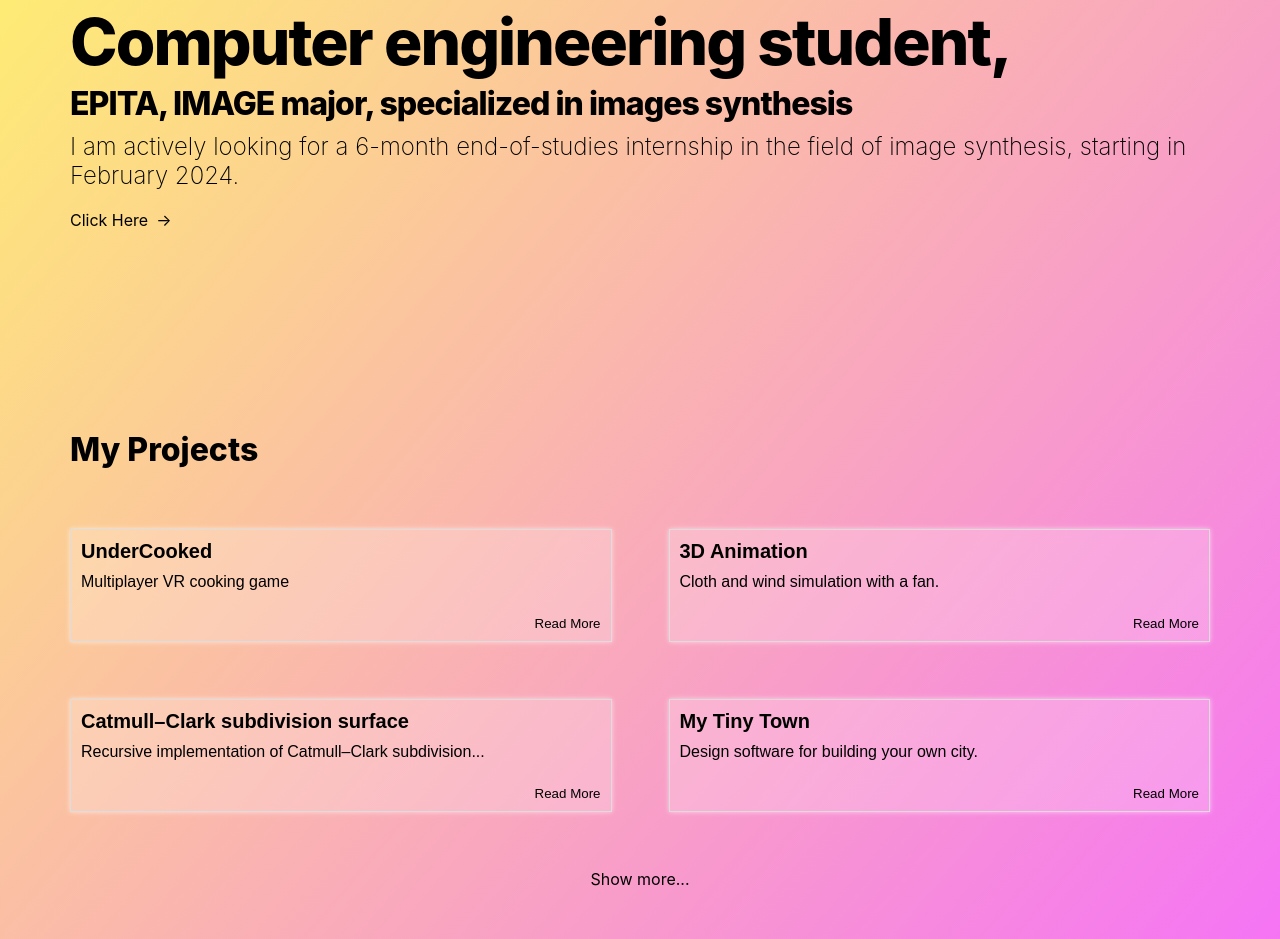
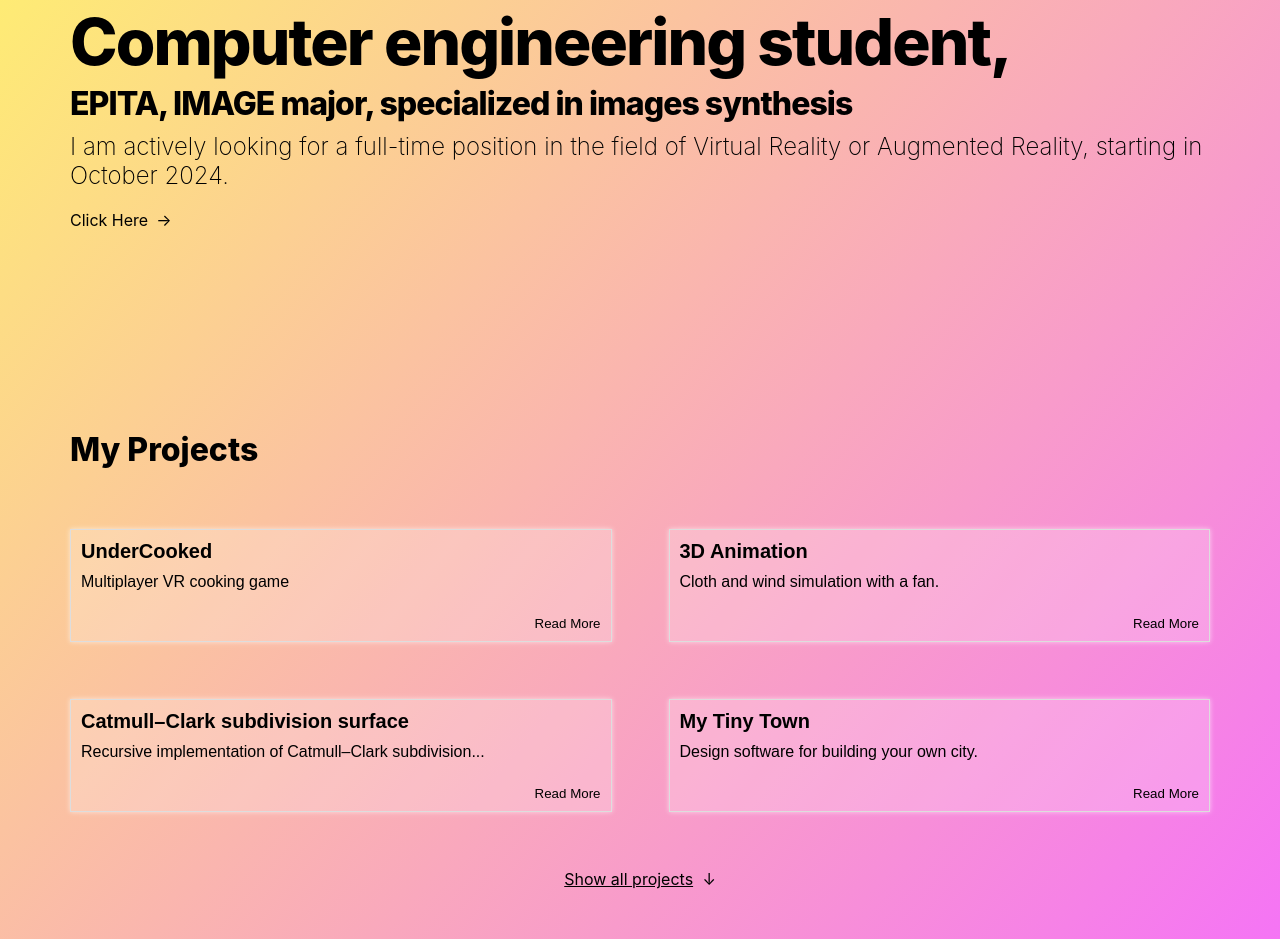
Before and after one commit to charlotte-pbt/portfolio, a SvelteKit app: page / in a window 1280 px wide. Shown: the part 240-1179 px from the top of the page. Built offline with nearby package versions, Linux system fonts and the light colour scheme.

Commit message:
update infos

```diff
--- a/src/routes/+page.svelte
+++ b/src/routes/+page.svelte
@@ -18,7 +18,7 @@
           </div>
 
           <h2 class="subtitle">
-            I am actively looking for a 6-month end-of-studies internship in the field of image synthesis, starting in February 2024.
+            I am actively looking for a full-time position in the field of Virtual Reality or Augmented Reality, starting in October 2024.
           </h2>
 
           <div role="link" style="color:black" class="scroll-button animate-scroll" tabindex="0">
--- a/src/routes/projects/+page.svelte
+++ b/src/routes/projects/+page.svelte
@@ -233,8 +233,7 @@
 	}
 
   .image {
-    width: auto;
-    height: auto;
+    height: 100%;
   }
 
   h2 {
--- a/src/routes/projects/projects_preview.svelte
+++ b/src/routes/projects/projects_preview.svelte
@@ -43,7 +43,7 @@
               </div>
             {/if}
         {/each}
-        <a class="moreInfos" href="{base}/projects">Show more...</a>
+        <a class="moreInfos" href="{base}/projects"> <showAll class="showAll"> Show all projects</showAll> <arrow class=arrow>↓</arrow></a>
     </div>
  </div>
 
@@ -58,6 +58,10 @@
     .projects {
       margin: 0 auto;
       text-align: center;
+  }
+
+  .arrow {
+    margin-left: 0.30rem;
   }
 
   .row {
@@ -102,6 +106,10 @@
     color: #ff6a00;
 }
 
+.showAll {
+    text-decoration: underline;
+}
+
 .post-text {
     flex-grow: 1;
   }
```
Also changed, not shown: src/routes/about/+page.svelte (+7 -6 lines).
